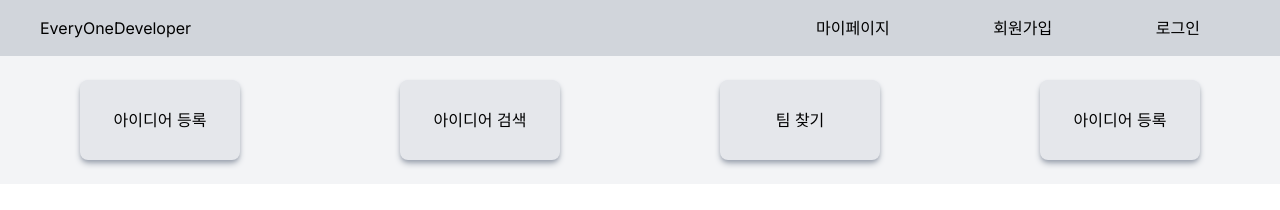
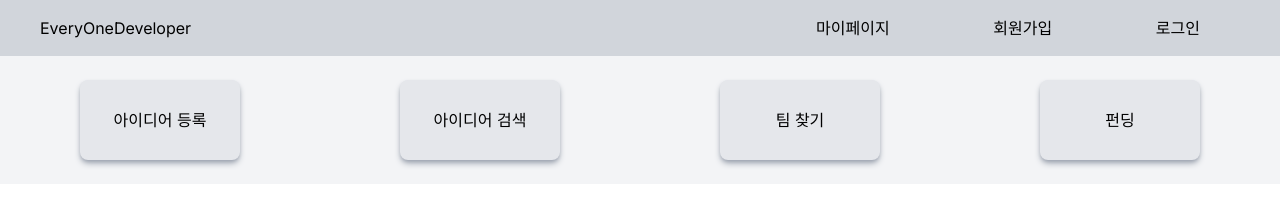
Before and after one commit to kimwoojin123/eod, a Next.js app: page / in a window 1280 px wide. Shown: the top 210 px of the page. Built offline with nearby package versions, Linux system fonts and the light colour scheme.

Commit message:
오타 수정

```diff
--- a/app/ui/Buttons/categoryButtons.tsx
+++ b/app/ui/Buttons/categoryButtons.tsx
@@ -21,6 +21,6 @@ export function TeamSearchButton(){
 
 export function FundingButton(){
   return (
-    <button className="w-40 h-20 bg-gray-200 rounded-lg shadow-md shadow-gray-400">아이디어 등록</button>
+    <button className="w-40 h-20 bg-gray-200 rounded-lg shadow-md shadow-gray-400">펀딩</button>
   )
 }
```
